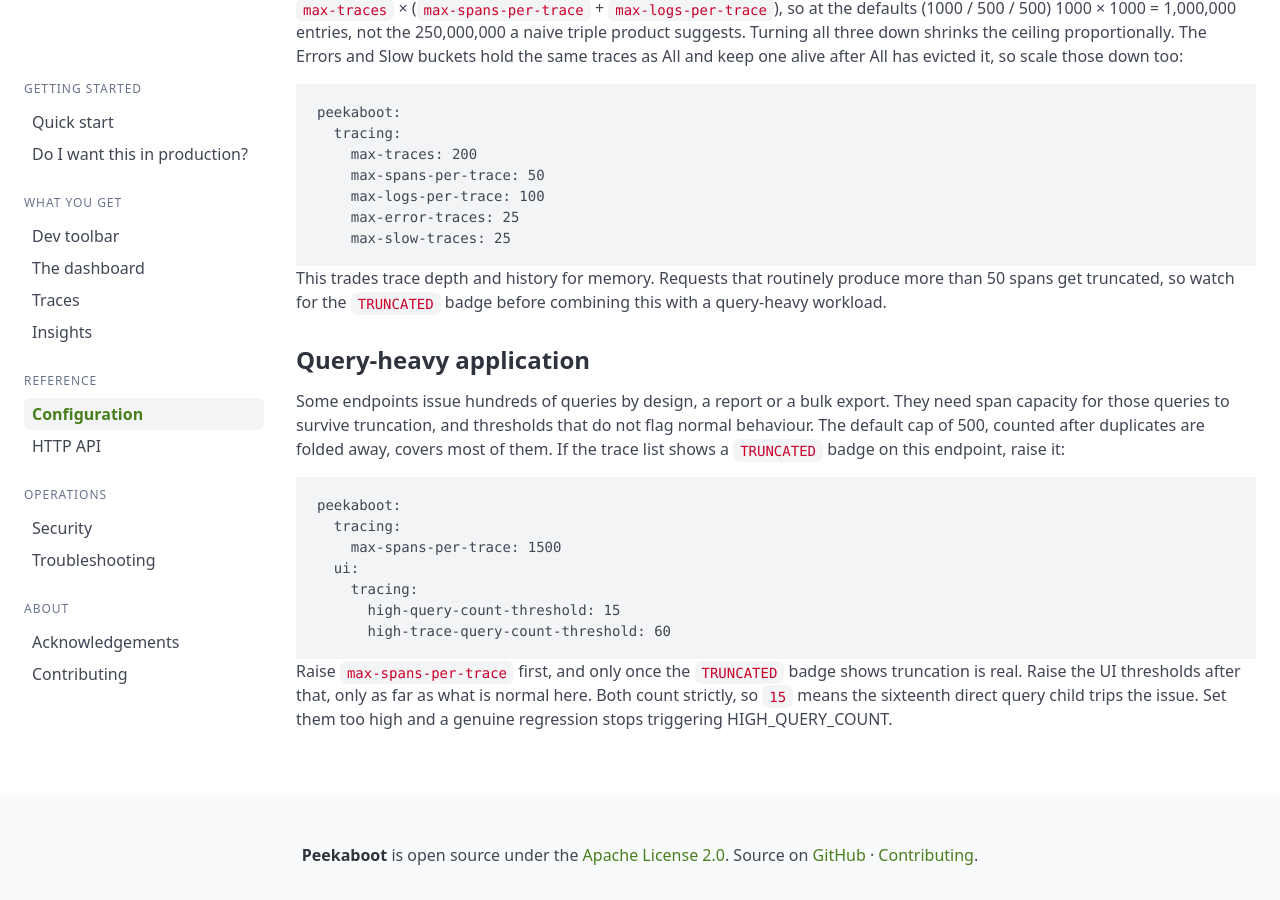
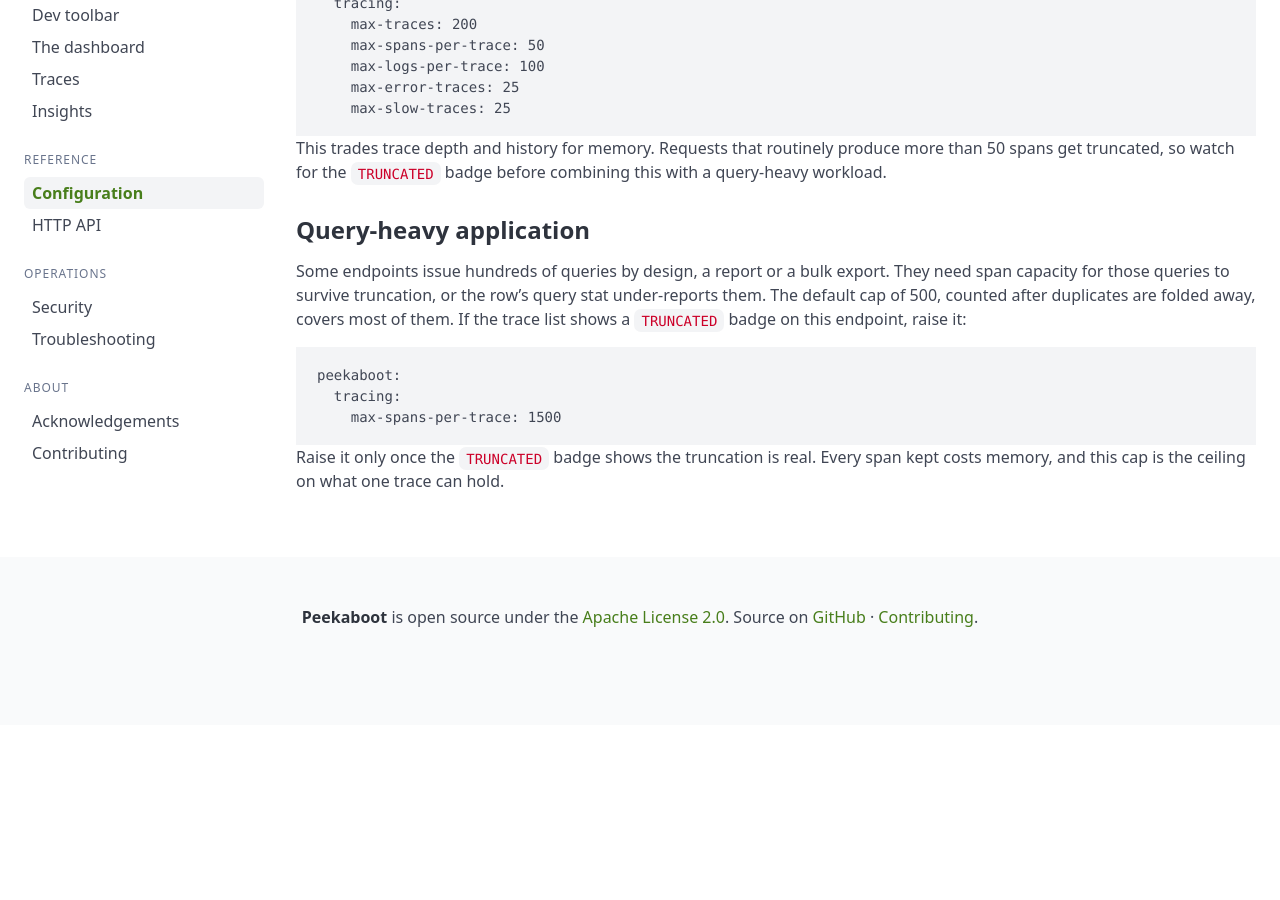
Before and after one commit to peekaboot-org/peekaboot-org.github.io, a Jekyll site: the page built from docs/configuration.md, in a window 1280 px wide and 900 px high, scrolled down 9399 px. Built offline with Jekyll 4.4.1, drawn with Linux system fonts in a browser that asks for light colours; after the commit the page ends 10124 px from its top, so only the background shows below that; some of the changed text lies outside the part shown.

Commit message:
docs: drop the HIGH_QUERY_COUNT issue
The issue type and its two thresholds are gone from the backend, so the
issue table, the property rows and the query-heavy recipe describe them
no more.

````diff
--- a/docs/configuration.md
+++ b/docs/configuration.md
@@ -213,8 +213,7 @@
 | `slow-trace-threshold-ms` | long | `1000` | Total duration at or above which a trace enters the Slow bucket. |
 | `max-logs-per-trace` | int | `500` | Correlated log entries kept per trace; only populated while the dev toolbar is on. |
 
-See [Traces]({{ '/docs/traces/' | relative_url }}#the-three-buckets) for the three buckets
-and [Issues]({{ '/docs/traces/' | relative_url }}#issues) for what `HIGH_QUERY_COUNT` checks.
+See [Traces]({{ '/docs/traces/' | relative_url }}#the-three-buckets) for the three buckets.
 
 ### `peekaboot.ui.tracing`
 
@@ -226,8 +225,6 @@
 | `slow-span-threshold-ms` | long | `100` | A span's own duration at or above this gets the SLOW issue and the SLOW badge on its trace row. |
 | `very-slow-span-threshold-ms` | long | `500` | At or above this a span gets VERY_SLOW instead of SLOW; a span never gets both. |
 | `slow-query-threshold-ms` | long | `50` | A database query span at or above this gets SLOW_QUERY; the trace detail's Queries tab labels a query SLOW at this same threshold, not the span thresholds above. |
-| `high-query-count-threshold` | int | `5` | Direct database-query children one span may have before HIGH_QUERY_COUNT. |
-| `high-trace-query-count-threshold` | int | `20` | Database queries a whole trace may run before HIGH_QUERY_COUNT, even if no single span crosses the threshold above. |
 
 ### `peekaboot.insights`
 
@@ -348,21 +345,15 @@
 ### Query-heavy application
 
 Some endpoints issue hundreds of queries by design, a report or a bulk export. They need span
-capacity for those queries to survive truncation, and thresholds that do not flag normal
-behaviour. The default cap of 500, counted after duplicates are folded away, covers most of
-them. If the trace list shows a `TRUNCATED` badge on this endpoint, raise it:
+capacity for those queries to survive truncation, or the row's query stat under-reports them.
+The default cap of 500, counted after duplicates are folded away, covers most of them. If the
+trace list shows a `TRUNCATED` badge on this endpoint, raise it:
 
 ```yaml
 peekaboot:
   tracing:
     max-spans-per-trace: 1500
-  ui:
-    tracing:
-      high-query-count-threshold: 15
-      high-trace-query-count-threshold: 60
 ```
 
-Raise `max-spans-per-trace` first, and only once the `TRUNCATED` badge shows truncation is real.
-Raise the UI thresholds after that, only as far as what is normal here. Both count strictly, so
-`15` means the sixteenth direct query child trips the issue. Set them too high and a genuine
-regression stops triggering HIGH_QUERY_COUNT.
+Raise it only once the `TRUNCATED` badge shows the truncation is real. Every span kept costs
+memory, and this cap is the ceiling on what one trace can hold.
````
Also changed, not shown: docs/api.md (+2 -2 lines), docs/in-production.md (+1 -2 lines), docs/traces.md (+5 -13 lines), docs/troubleshooting.md (+4 -7 lines).
